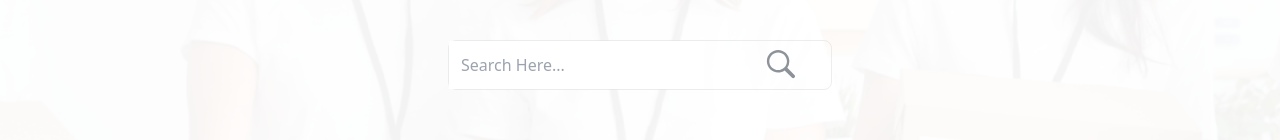
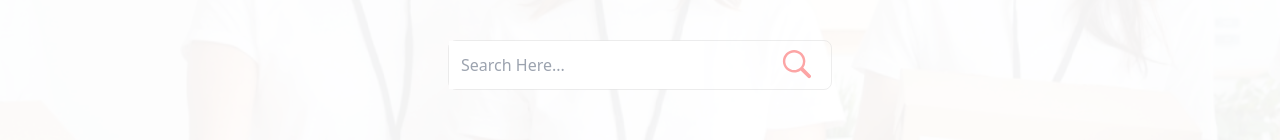
Before and after one commit to anikshajol/donate-campaign-8, a React (Vite) app: page / in a window 1280 px wide. Shown: the part 480-620 px from the top of the page. Built offline with nearby package versions, Linux system fonts and the light colour scheme.

Commit message:
project done

```diff
--- a/src/components/Banner/Banner.jsx
+++ b/src/components/Banner/Banner.jsx
@@ -38,7 +38,7 @@ const Banner = ({ searchQuery, handleSearch }) => {
             value={searchQuery}
             onChange={handleSearch}
           />
-          <GoSearch className="text-3xl opacity-50 mr-9"></GoSearch>
+          <GoSearch className="text-3xl mr-5 text-red-300"></GoSearch>
         </div>
       </div>
     </div>
```
Also changed, not shown: 1 other file (tests, documents, lock files or other folders).
